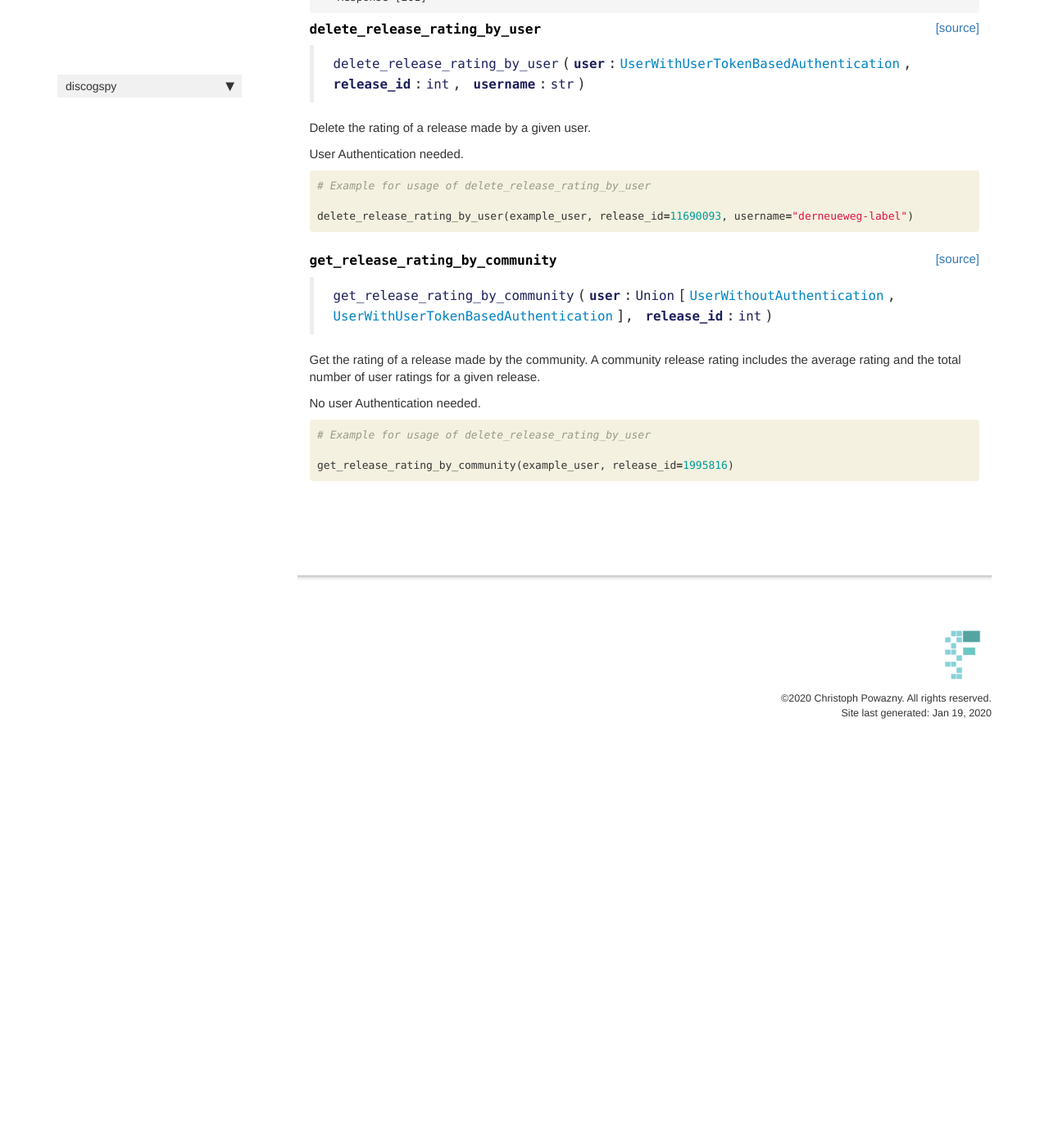
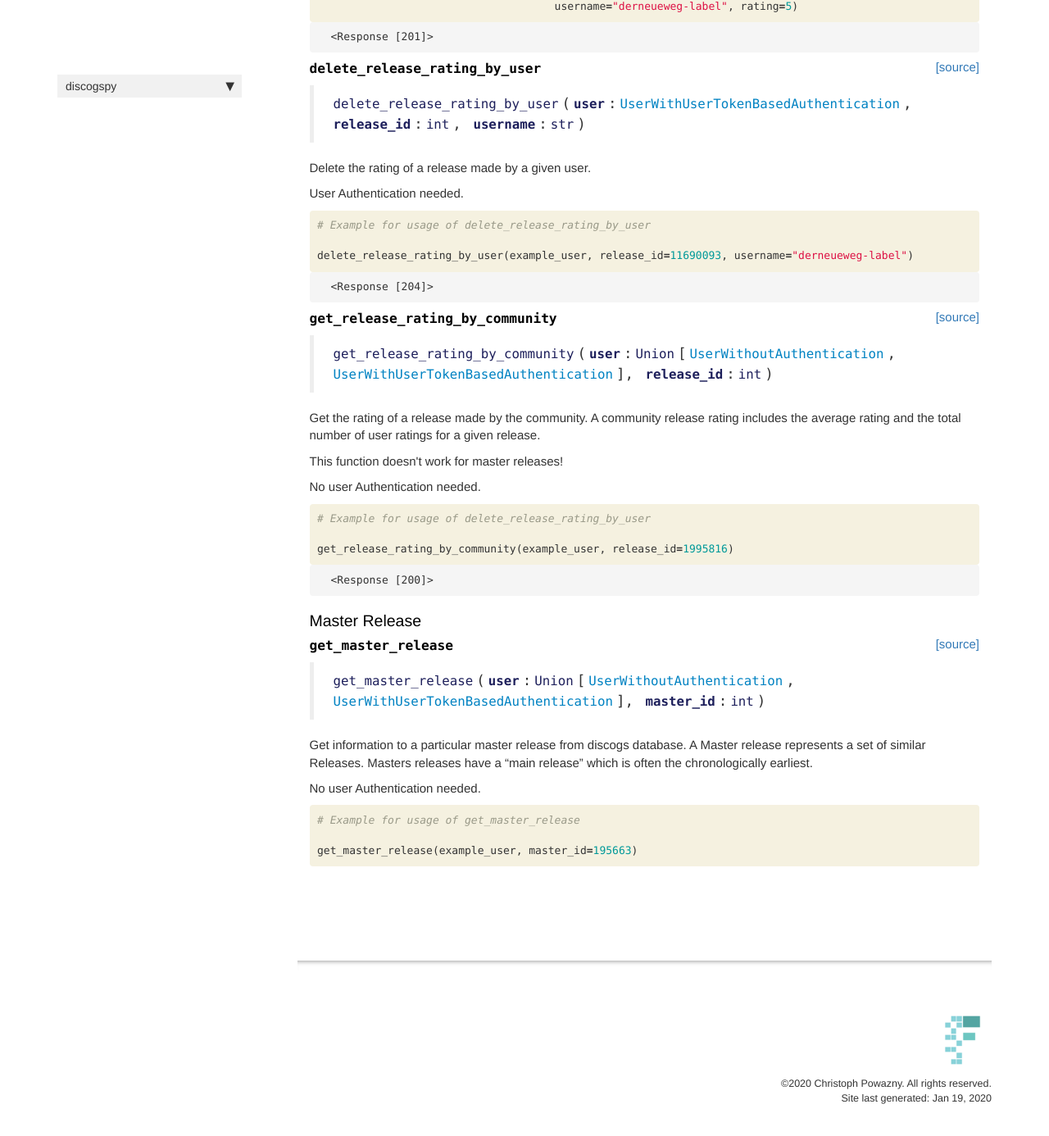
Before and after one commit to cpow-89/discogspy, a Jekyll site: the page built from docs/core.database_rq.html, in a window 1280 px wide and 1400 px high, scrolled down 1439 px. Shown: the top 1386 px of the window at 82% size. Built offline with Jekyll 4.4.1, drawn with Linux system fonts in a browser that asks for light colours; nearby versions of some CDN libraries; comment, search, counter and statistics services are not loaded; before the commit the page ends 2368 px from its top, so only the background shows below that; some of the changed text lies outside the part shown.

Commit message:
add get_master_release request

```diff
--- a/discogspy/_nbdev.py
+++ b/discogspy/_nbdev.py
@@ -4,6 +4,7 @@
 
 index = {"BASE_URL": "00_core.constants.ipynb",
          "RELEASES_URL": "00_core.constants.ipynb",
+         "MASTERS_URL": "00_core.constants.ipynb",
          "VALID_CURR_ABBR": "00_core.constants.ipynb",
          "UserWithoutAuthentication": "01_core.discogs_user.ipynb",
          "UserWithUserTokenBasedAuthentication": "01_core.discogs_user.ipynb",
@@ -11,7 +12,8 @@
          "get_release_rating_by_user": "02_core.database_rq.ipynb",
          "update_release_rating_for_given_user": "02_core.database_rq.ipynb",
          "delete_release_rating_by_user": "02_core.database_rq.ipynb",
-         "get_release_rating_by_community": "02_core.database_rq.ipynb"}
+         "get_release_rating_by_community": "02_core.database_rq.ipynb",
+         "get_master_release": "02_core.database_rq.ipynb"}
 
 modules = ["core/constants.py",
            "core/discogs_user.py",
--- a/docs/core.constants.html
+++ b/docs/core.constants.html
@@ -29,6 +29,7 @@
     <div class="input_area">
 <div class=" highlight hl-ipython3"><pre><span></span><span class="n">BASE_URL</span> <span class="o">=</span> <span class="s2">&quot;https://api.discogs.com&quot;</span>
 <span class="n">RELEASES_URL</span> <span class="o">=</span> <span class="sa">f</span><span class="s2">&quot;</span><span class="si">{BASE_URL}</span><span class="s2">/releases&quot;</span>
+<span class="n">MASTERS_URL</span> <span class="o">=</span> <span class="sa">f</span><span class="s2">&quot;</span><span class="si">{BASE_URL}</span><span class="s2">/masters&quot;</span>
 
 <span class="sd">&quot;&quot;&quot;Valid currencies for marketplace data&quot;&quot;&quot;</span>
 <span class="n">VALID_CURR_ABBR</span> <span class="o">=</span> <span class="p">[</span><span class="s2">&quot;USD&quot;</span><span class="p">,</span> <span class="s2">&quot;GBP&quot;</span><span class="p">,</span> <span class="s2">&quot;EUR&quot;</span><span class="p">,</span> <span class="s2">&quot;CAD&quot;</span><span class="p">,</span> <span class="s2">&quot;AUD&quot;</span><span class="p">,</span> <span class="s2">&quot;JPY&quot;</span><span class="p">,</span>
--- a/docs/core.database_rq.html
+++ b/docs/core.database_rq.html
@@ -246,6 +246,22 @@
 </div>
 </div>
 
+<div class="output_wrapper">
+<div class="output">
+
+<div class="output_area">
+
+
+
+<div class="output_text output_subarea output_execute_result">
+<pre>&lt;Response [204]&gt;</pre>
+</div>
+
+</div>
+
+</div>
+</div>
+
 </div>
 <div class="cell border-box-sizing code_cell rendered">
 
@@ -264,6 +280,7 @@
 <p>Get the rating of a release made by the community.
 A community release rating includes the average rating and
 the total number of user ratings for a given release.</p>
+<p>This function doesn't work for master releases!</p>
 <p>No user Authentication needed.</p>
 
 </div>
@@ -288,5 +305,69 @@
 </div>
 </div>
 
+<div class="output_wrapper">
+<div class="output">
+
+<div class="output_area">
+
+
+
+<div class="output_text output_subarea output_execute_result">
+<pre>&lt;Response [200]&gt;</pre>
+</div>
+
+</div>
+
 </div>
 </div>
+
+</div>
+<div class="cell border-box-sizing text_cell rendered"><div class="inner_cell">
+<div class="text_cell_render border-box-sizing rendered_html">
+<h3 id="Master-Release">Master Release<a class="anchor-link" href="#Master-Release">&#182;</a></h3>
+</div>
+</div>
+</div>
+<div class="cell border-box-sizing code_cell rendered">
+
+</div>
+<div class="cell border-box-sizing code_cell rendered">
+
+<div class="output_wrapper">
+<div class="output">
+
+<div class="output_area">
+
+
+<div class="output_markdown rendered_html output_subarea ">
+<h4 id="get_master_release" class="doc_header"><code>get_master_release</code><a href="https://github.com/cpow-89/discogspy/tree/master/discogspy/core/database_rq.py#L108" class="source_link" style="float:right">[source]</a></h4><blockquote><p><code>get_master_release</code>(<strong><code>user</code></strong>:<code>Union</code>[<a href="/discogspy/core.discogs_user#UserWithoutAuthentication"><code>UserWithoutAuthentication</code></a>, <a href="/discogspy/core.discogs_user#UserWithUserTokenBasedAuthentication"><code>UserWithUserTokenBasedAuthentication</code></a>], <strong><code>master_id</code></strong>:<code>int</code>)</p>
+</blockquote>
+<p>Get information to a particular master release from discogs database.
+A Master release represents a set of similar Releases.
+Masters releases have a “main release” which is often the chronologically earliest.</p>
+<p>No user Authentication needed.</p>
+
+</div>
+
+</div>
+
+</div>
+</div>
+
+</div>
+<div class="cell border-box-sizing code_cell rendered">
+<div class="input">
+
+<div class="inner_cell">
+    <div class="input_area">
+<div class=" highlight hl-ipython3"><pre><span></span><span class="c1"># Example for usage of get_master_release</span>
+
+<span class="n">get_master_release</span><span class="p">(</span><span class="n">example_user</span><span class="p">,</span> <span class="n">master_id</span><span class="o">=</span><span class="mi">195663</span><span class="p">)</span>
+</pre></div>
+
+    </div>
+</div>
+</div>
+
+</div>
+</div>
```
Also changed, not shown: 4 other files.
